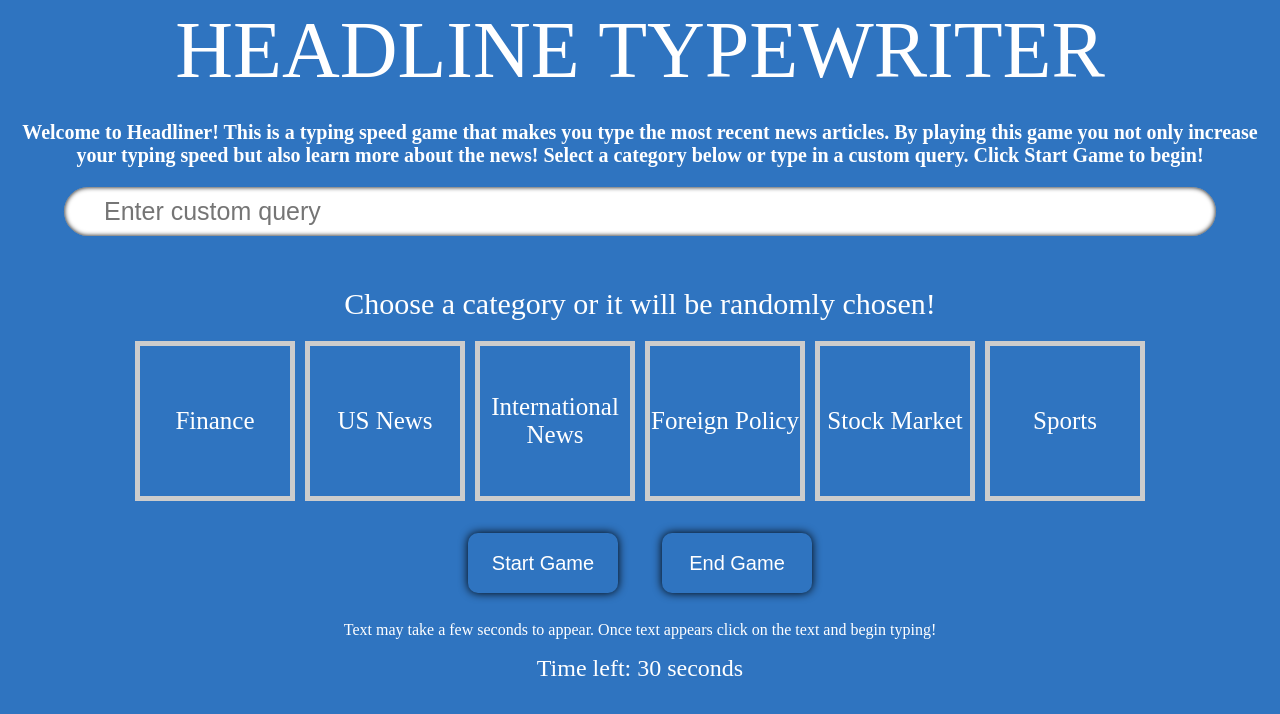
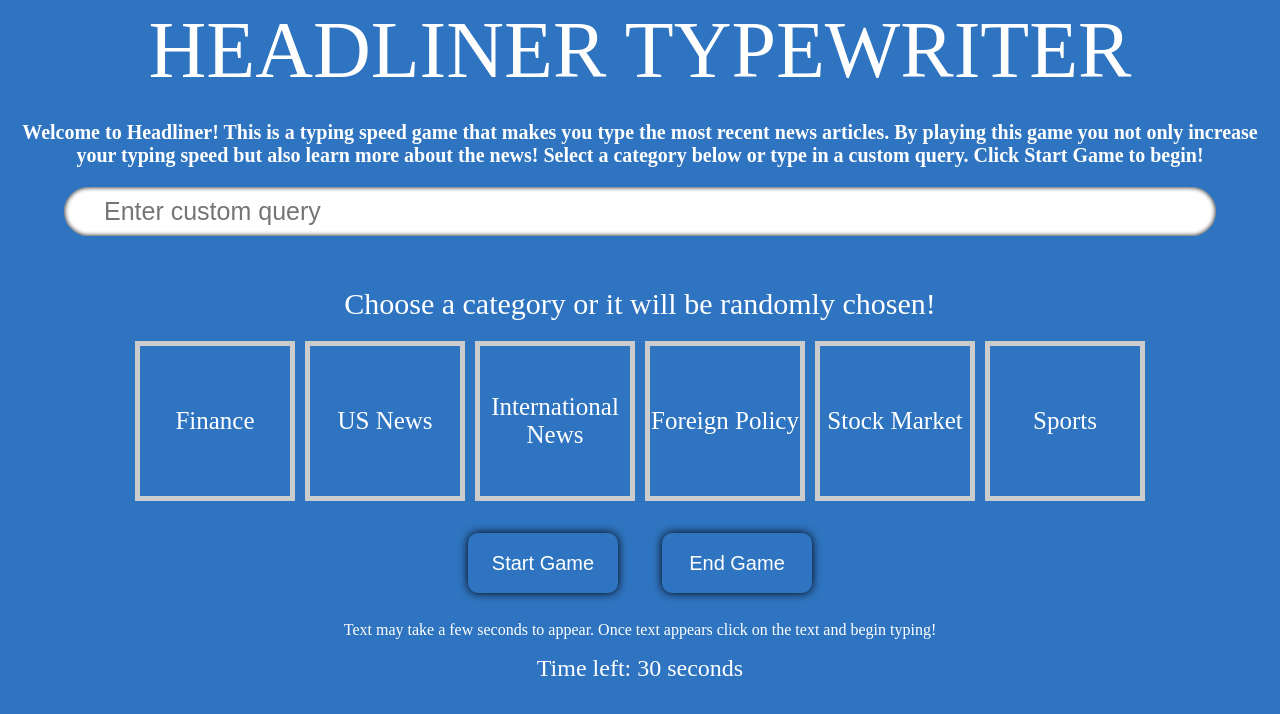
Before and after one commit to rishabbora/Headliner, a React (Create React App) app in the folder Frontend/: page / in a window 1280 px wide. Shown: the top 714 px of the page. Built offline with nearby package versions, Linux system fonts and the light colour scheme; a web font is replaced by a local one.

Commit message:
fixed spelling

```diff
--- a/Frontend/src/App.tsx
+++ b/Frontend/src/App.tsx
@@ -150,7 +150,7 @@ const App: React.FC = () => {
 
   return (
     <div className='App'>
-      <span className="heading">Headline Typewriter</span>
+      <span className="heading">Headliner Typewriter</span>
       <h3>Welcome to Headliner! This is a typing speed game that makes you type the most recent news articles.
         By playing this game you not only increase your typing speed but also learn more about the news! Select a category below or
         type in a custom query. Click Start Game to begin!</h3>
--- a/Frontend/src/react-app-env.d.ts
+++ /dev/null
@@ -1 +0,0 @@
-/// <reference types="react-scripts" />
```
